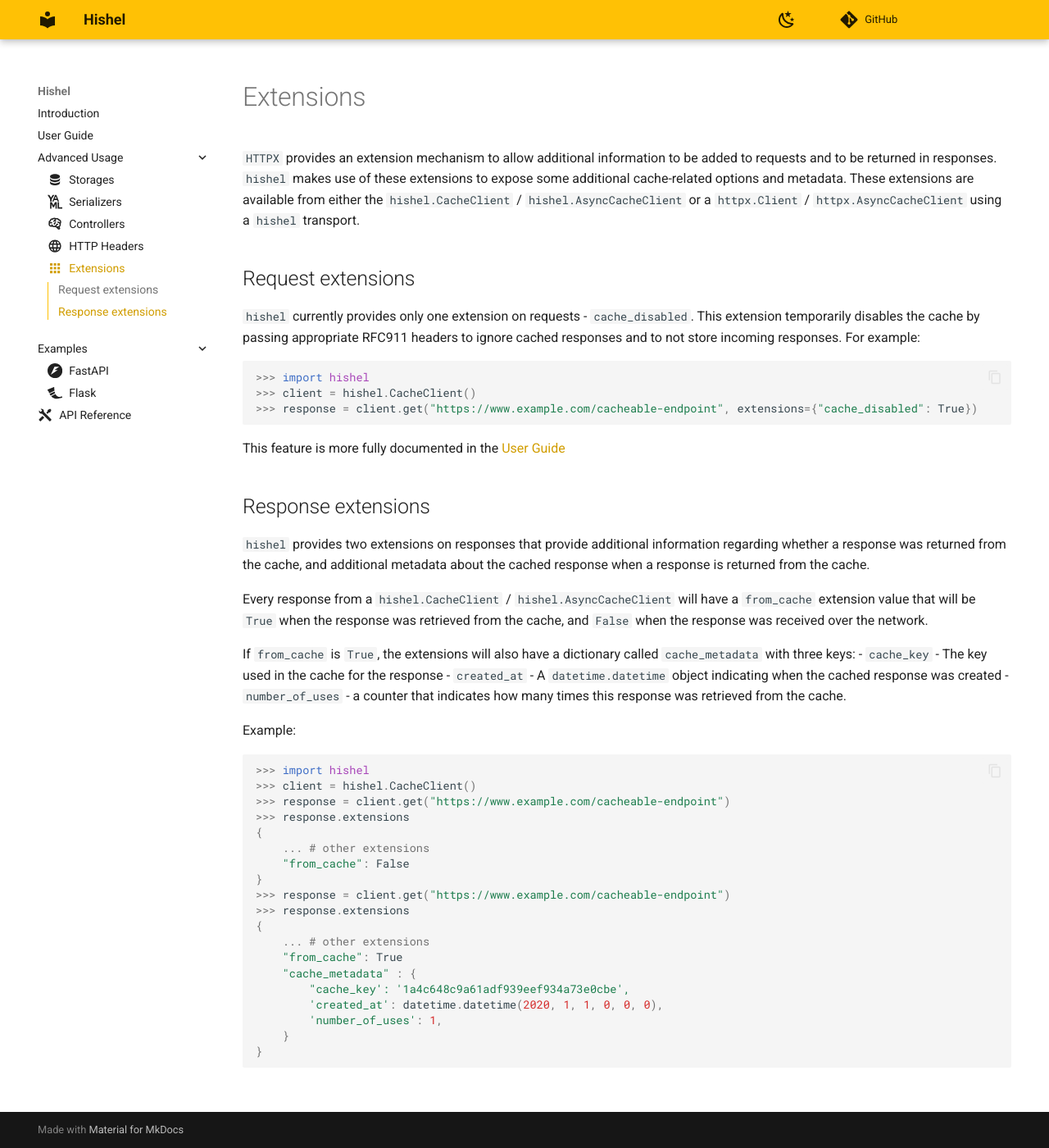
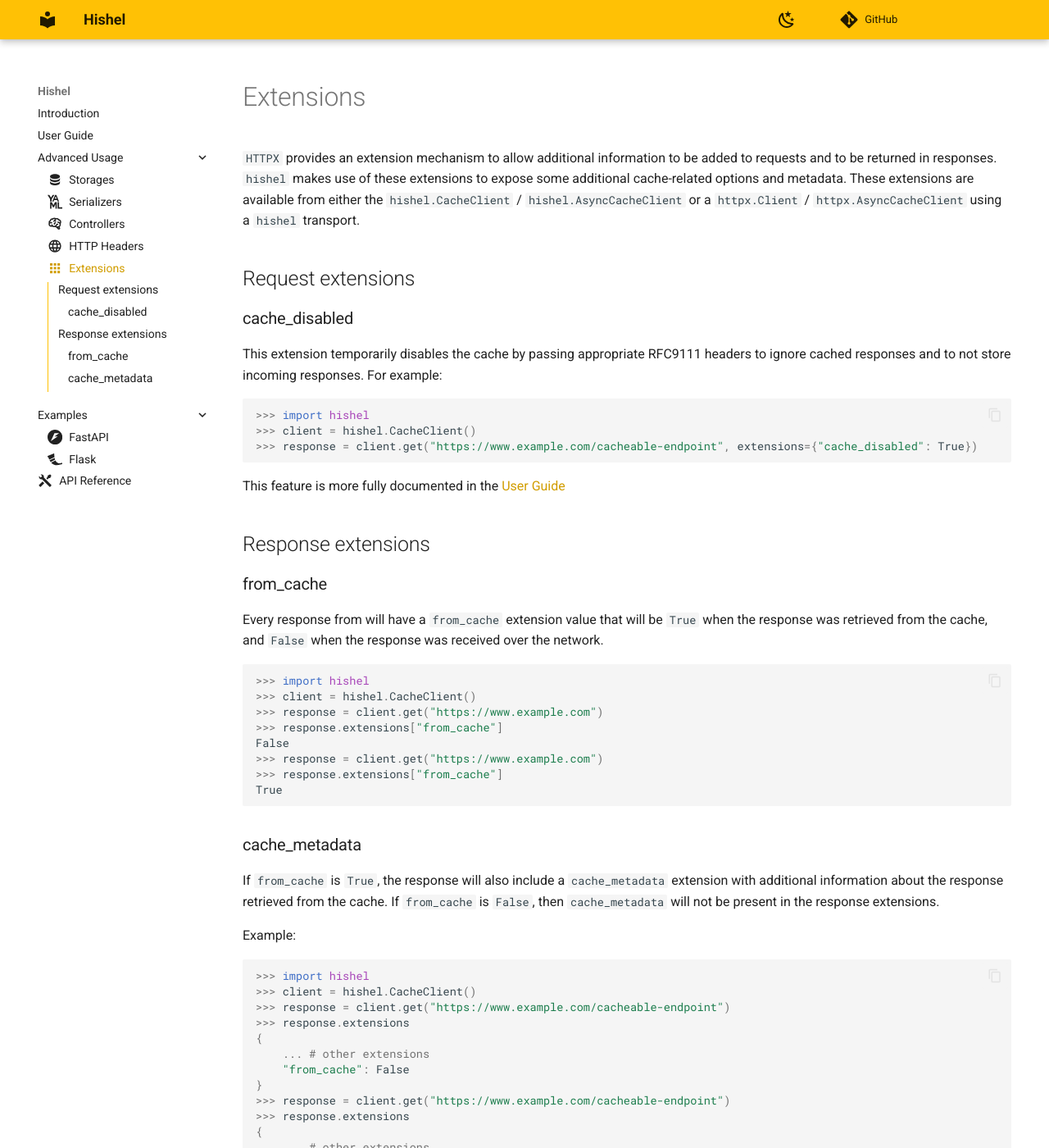
Before and after one commit to karpetrosyan/hishel, an MkDocs documentation site: the page built from docs/advanced/extensions.md, in a window 1280 px wide and 1400 px high. Shown: the whole window at 82% size. Built offline with MkDocs 1.6.1 and Material for MkDocs 9.7.7, drawn with Linux system fonts in a browser that asks for light colours; comment, search, counter and statistics services are not loaded.

Commit message:
update and simplify extension docs

````diff
--- a/docs/advanced/extensions.md
+++ b/docs/advanced/extensions.md
@@ -1,6 +1,8 @@
 ---
 icon: material/apps
 ---
+
+# Extensions
 
 `HTTPX` provides an extension mechanism to allow additional information
 to be added to requests and to be returned in responses. `hishel` makes use
@@ -11,8 +13,9 @@
 
 ## Request extensions
 
-`hishel` currently provides only one extension on requests - `cache_disabled`. This
-extension temporarily disables the cache by passing appropriate RFC911 headers to
+### cache_disabled
+
+This extension temporarily disables the cache by passing appropriate RFC9111 headers to
 ignore cached responses and to not store incoming responses. For example:
 
 ```python
@@ -25,17 +28,27 @@
 
 ## Response extensions
 
-`hishel` provides two extensions on responses that provide additional information regarding whether a response was returned from the cache, and additional metadata about the cached response when a response is returned from the cache.
+### from_cache
 
-Every response from a `hishel.CacheClient` / `hishel.AsyncCacheClient` will have
-a `from_cache` extension value that will be `True` when the response was retrieved
+Every response from  will have a `from_cache` extension value that will be `True` when the response was retrieved
 from the cache, and `False` when the response was received over the network.
 
-If `from_cache` is `True`, the extensions will also have a dictionary called
-`cache_metadata` with three keys:
- - `cache_key` - The key used in the cache for the response
- - `created_at` - A `datetime.datetime` object indicating when the cached response was created
- - `number_of_uses` - a counter that indicates how many times this response was retrieved from the cache.
+```python
+>>> import hishel
+>>> client = hishel.CacheClient()
+>>> response = client.get("https://www.example.com")
+>>> response.extensions["from_cache"]
+False
+>>> response = client.get("https://www.example.com")
+>>> response.extensions["from_cache"]
+True
+```
+
+### cache_metadata
+
+If `from_cache` is `True`, the response will also include a `cache_metadata` extension with additional information about
+the response retrieved from the cache. If `from_cache` is `False`, then `cache_metadata` will not
+be present in the response extensions.
 
 Example:
 
````
